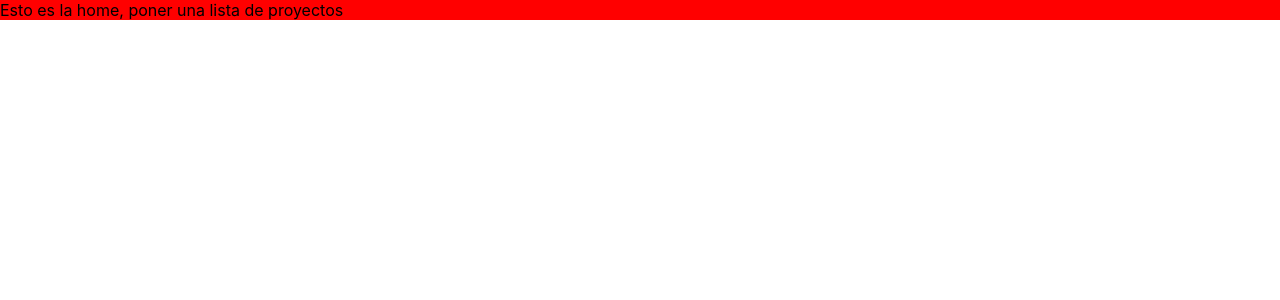
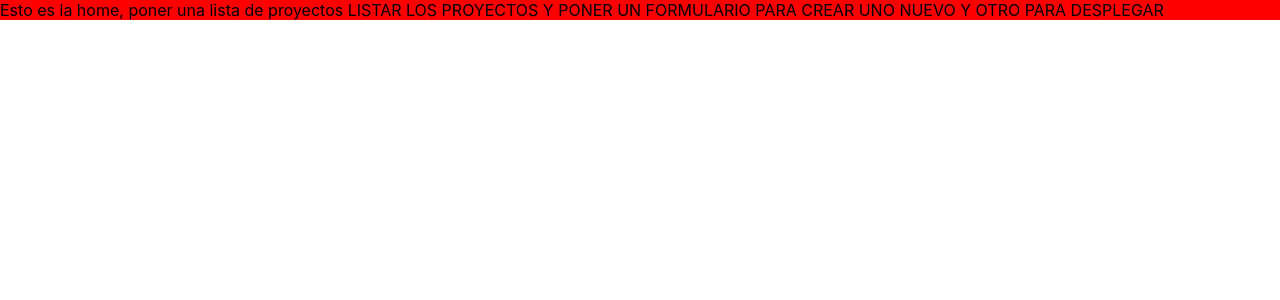
Before and after one commit to dani17b/monitor, a React (Create React App) app: page / in a window 1280 px wide. Shown: the top 300 px of the page. Built offline with nearby package versions, Linux system fonts and the light colour scheme; no server answers.

Commit message:
Modify home

```diff
--- a/src/modules/home/index.tsx
+++ b/src/modules/home/index.tsx
@@ -12,6 +12,7 @@ export const Home = () => {
   return (
     <div className="home">
       Esto es la home, poner una lista de proyectos
+      LISTAR LOS PROYECTOS Y PONER UN FORMULARIO PARA CREAR UNO NUEVO Y OTRO PARA DESPLEGAR
     </div>
   );
 }
```
